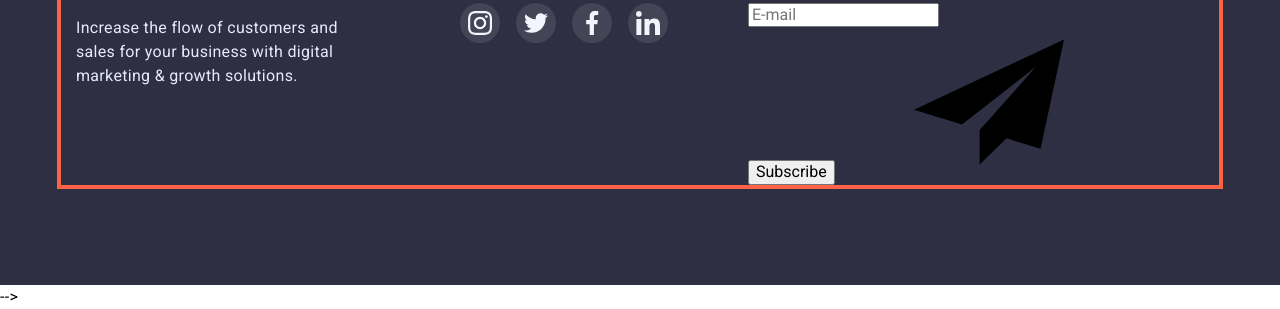
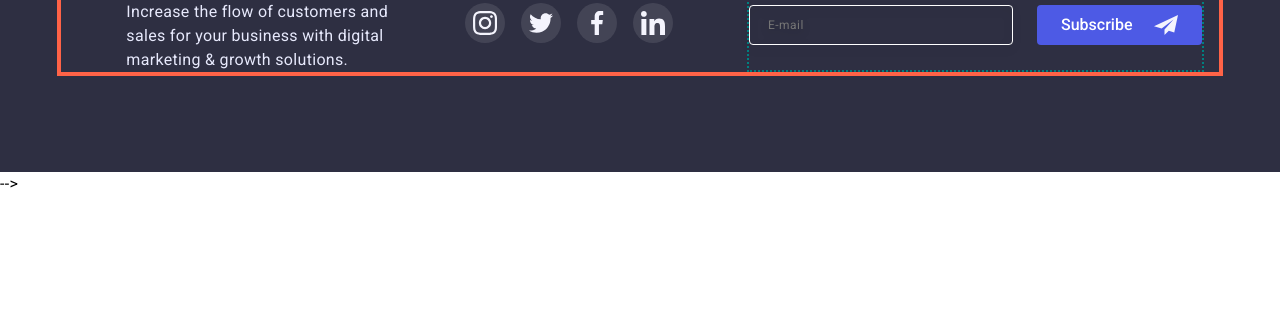
Before and after one commit to Tamira2804/WebStudio, a plain HTML site: page index.html in a window 1280 px wide. Shown: the part 3019-3328 px from the top of the page. After the commit the page ends 3215 px from the top, so only its background shows below. Drawn offline with nearby package versions, Linux system fonts and the light colour scheme.

Commit message:
changes 1603 (footer)

```diff
--- a/css/styles.css
+++ b/css/styles.css
@@ -544,18 +544,38 @@ h6 {
 /*Footer*/
 .footer {
   background-color: var(--bg-color-dark);
-  padding-top: 100px;
-  padding-bottom: 100px;
+  padding-top: 96px;
+  padding-bottom: 96px;
+}
+@media screen and (min-width: 1200px) {
+  .footer {
+    padding-top: 100px;
+    padding-bottom: 100px;
+  }
 }
 .footer .container {
   display: flex;
+  flex-direction: column;
+  justify-content: center;
+  row-gap: 72px;
+}
+@media screen and (min-width: 768px) {
+  .footer .container {
+    flex-direction: row;
+    justify-content: center;
+    flex-wrap: wrap;
+    gap: 72px 24px;
+  }
 }
 
+.footer .studio {
+  width: 264px;
+  margin-right: auto;
+  margin-left: auto;
+}
 .footer .logo {
   padding: 0 0;
-  margin-right: 0;
   margin-bottom: 16px;
-
   font-family: "Raleway", sans-serif;
   color: var(--logo-color-light);
   font-weight: 800;
@@ -563,8 +583,30 @@ h6 {
   line-height: 1.17;
   text-transform: uppercase;
 }
+@media screen and (max-width: 767px) {
+  .footer .logo {
+    text-align: center;
+    margin-right: auto;
+  }
+}
 
-.footer .subtitle {
+.studio .text {
+  margin-bottom: 0;
+  color: var(--text-color-secondary);
+}
+
+.social-media {
+  margin-right: auto;
+}
+
+@media screen and (max-width: 767px) {
+  .social-media {
+    margin-left: auto;
+  }
+}
+
+.social-media .subtitle,
+.subscribe .subtitle {
   margin-top: 0;
   margin-bottom: 16px;
   color: var(--title-color-inverted);
@@ -573,39 +615,100 @@ h6 {
   line-height: 1.5;
 }
 
-.footer .text {
-  padding-top: 16px;
-  width: 264px;
-  color: var(--text-color-secondary);
-}
-
-.studio {
-  display: block;
-  margin-right: 120px;
-}
-
-.social-media {
-  display: block;
-  margin-right: 80px;
-}
-
 .social-list.list {
   gap: 16px;
 }
-
 .social-link.inverted {
   background-color: rgba(255, 255, 255, 0.1);
   fill: var(--logo-color-light);
 
   transition: background-color 250ms cubic-bezier(0.4, 0, 0.2, 1);
 }
-
 .social-media .social-icon {
   width: 24px;
   height: 24px;
 }
-
 .social-link.inverted:hover,
 .social-link.inverted:focus {
   background-color: var(--bg-color-hover-footer);
 }
+.container > .subscribe {
+  border: 2px dotted teal;
+}
+.subscribe-field {
+  display: flex;
+  gap: 24px;
+}
+@media screen and (max-width: 767px) {
+  .subscribe-field {
+    flex-direction: column;
+    align-items: center;
+    gap: 16px;
+  }
+}
+.email-label {
+  width: 398px;
+}
+@media screen and (min-width: 768px) {
+  .email-label {
+    max-width: 264px;
+  }
+}
+
+.email-input {
+  box-sizing: border-box;
+  width: 100%;
+  height: 40px;
+  margin-right: 24px;
+  padding: 8px 18px;
+
+  border: 1px solid var(--bg-color-main);
+  filter: drop-shadow(0px 4px 4px rgba(0, 0, 0, 0.15));
+  border-radius: 4px;
+  background-color: transparent;
+}
+
+.email-input[placeholder] {
+  color: var(--title-color-inverted);
+  font-size: 12px;
+  line-height: 2;
+  letter-spacing: 0.04em;
+}
+
+.subscribe-send {
+  position: relative;
+  width: 165px;
+  height: 40px;
+  background-color: var(--bg-color-accent);
+  border-radius: 4px;
+}
+
+.subscribe-btn {
+  width: 100%;
+  height: 100%;
+
+  padding: 0 24px;
+  color: var(--title-color-inverted);
+  font-weight: 500;
+  font-size: 16px;
+  line-height: 1.5;
+  text-align: left;
+  background-color: transparent;
+  border: none;
+}
+
+.icon-send {
+  position: absolute;
+  top: 8px;
+  right: 24px;
+
+  width: 24px;
+  height: 24px;
+  fill: var(--logo-color-light);
+}
+
+.subscribe-btn:focus,
+.subscribe-btn:hover {
+  background-color: var(--bg-color-hover);
+  cursor: pointer;
+}
```
